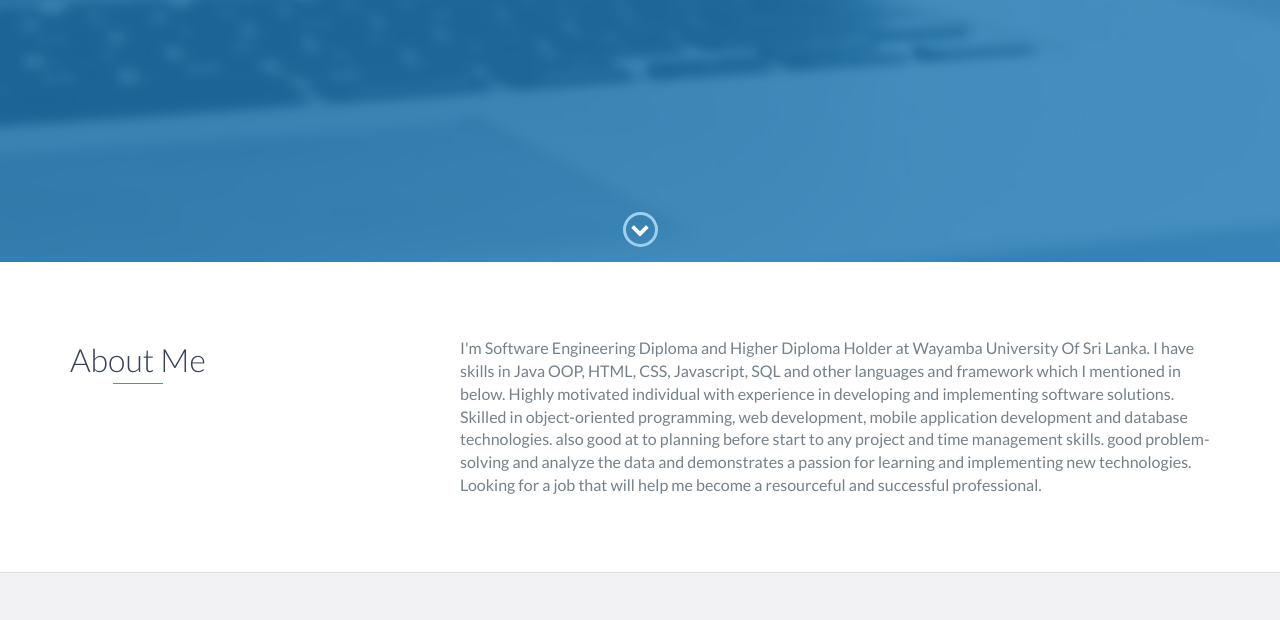
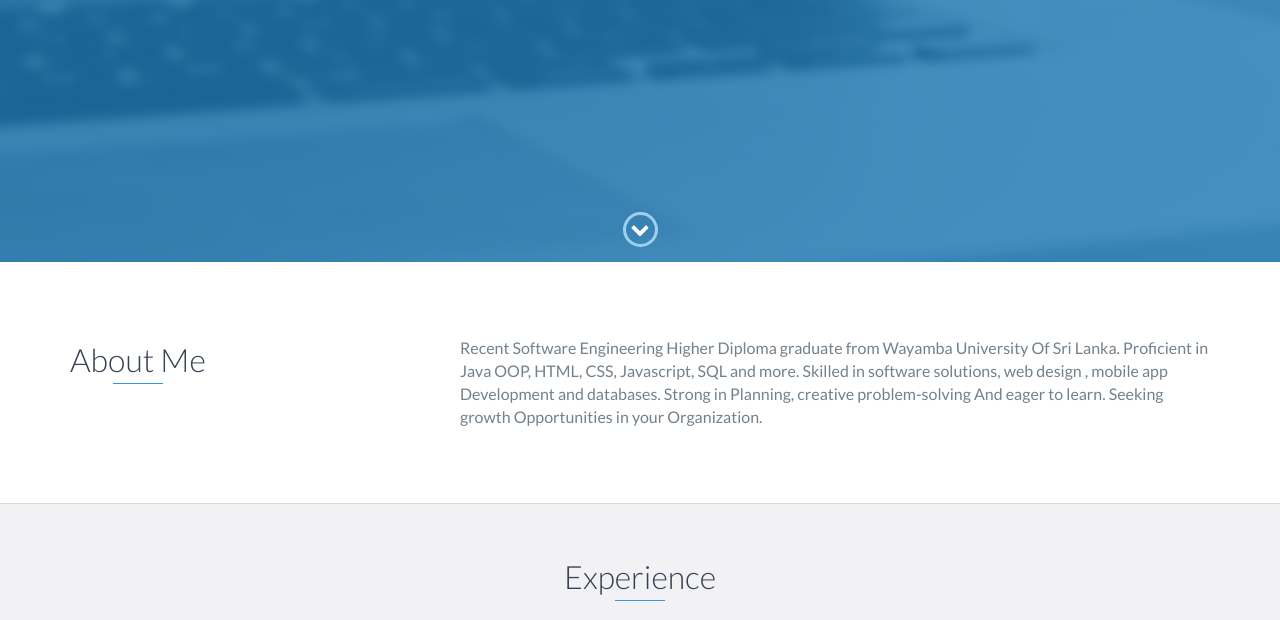
Before and after one commit to PabasaraEkanayaka/Portfolio, a website: page index.html in a window 1280 px wide. Shown: the part 538-1158 px from the top of the page. Drawn offline with nearby package versions, Linux system fonts and the light colour scheme.

Commit message:
Update index.html

```diff
--- a/index.html
+++ b/index.html
@@ -50,7 +50,7 @@
         <div id="lead-content">
             <h1>Pabasara Ekanayaka</h1>
             <h2>Junior Software Engineer</h2>
-            <a href="https://drive.google.com/uc?export=download&id=1bluCyyJ8vLJILNUFV4mvlf4Fc5HKK7lR" class="btn-rounded-white">Download Resume</a>
+            <a href="https://drive.google.com/uc?export=download&id=1E6Snmc5x4fWesNjpUOPXvhAlDLVNYP9b" class="btn-rounded-white">Download Resume</a>
         </div>
         <!-- End #lead-content -->
 
@@ -73,7 +73,12 @@
                 </div>
                 <div class="col-md-8">
                     <p>
-                        I'm Software Engineering Diploma and Higher Diploma Holder at Wayamba University Of Sri Lanka. I have skills in Java OOP, HTML, CSS, Javascript, SQL and other languages and framework which I mentioned in below. Highly motivated individual with experience in developing and implementing software solutions.  Skilled in object-oriented programming, web development, mobile application development and database technologies. also good at to planning before start to any project and time management skills. good problem-solving and analyze the data and demonstrates a passion for learning and implementing new technologies. Looking for a job that will help me become a resourceful and successful professional.
+                        Recent Software Engineering Higher Diploma graduate from Wayamba
+                        University Of Sri Lanka. Proficient in Java OOP, HTML, CSS, Javascript,
+                        SQL and more. Skilled in software solutions, web design , mobile app
+                        Development and databases. Strong in Planning, creative problem-solving
+                        And eager to learn. Seeking growth Opportunities in your Organization.
+
                     </p>
                 </div>
             </div>
```
